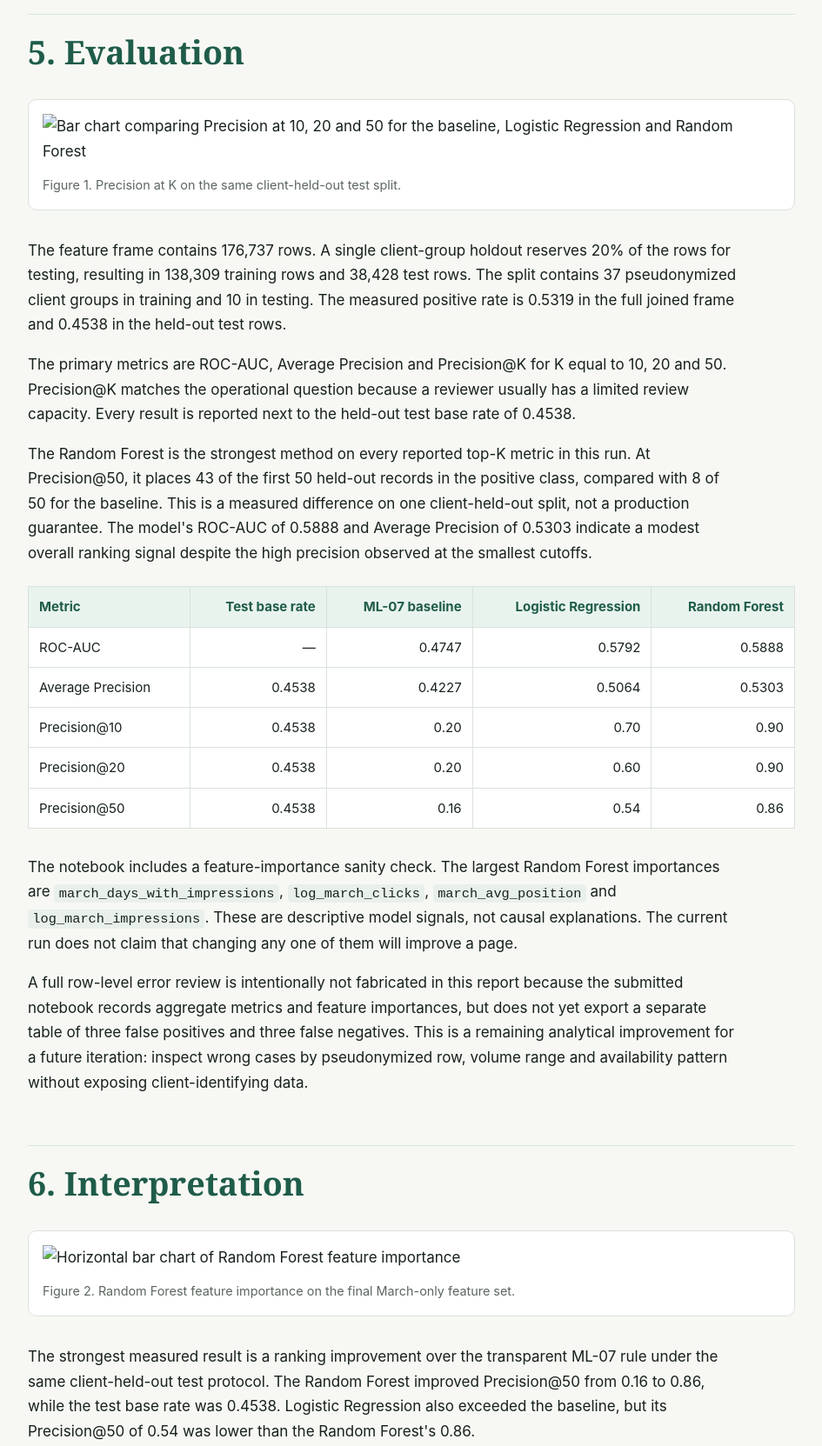
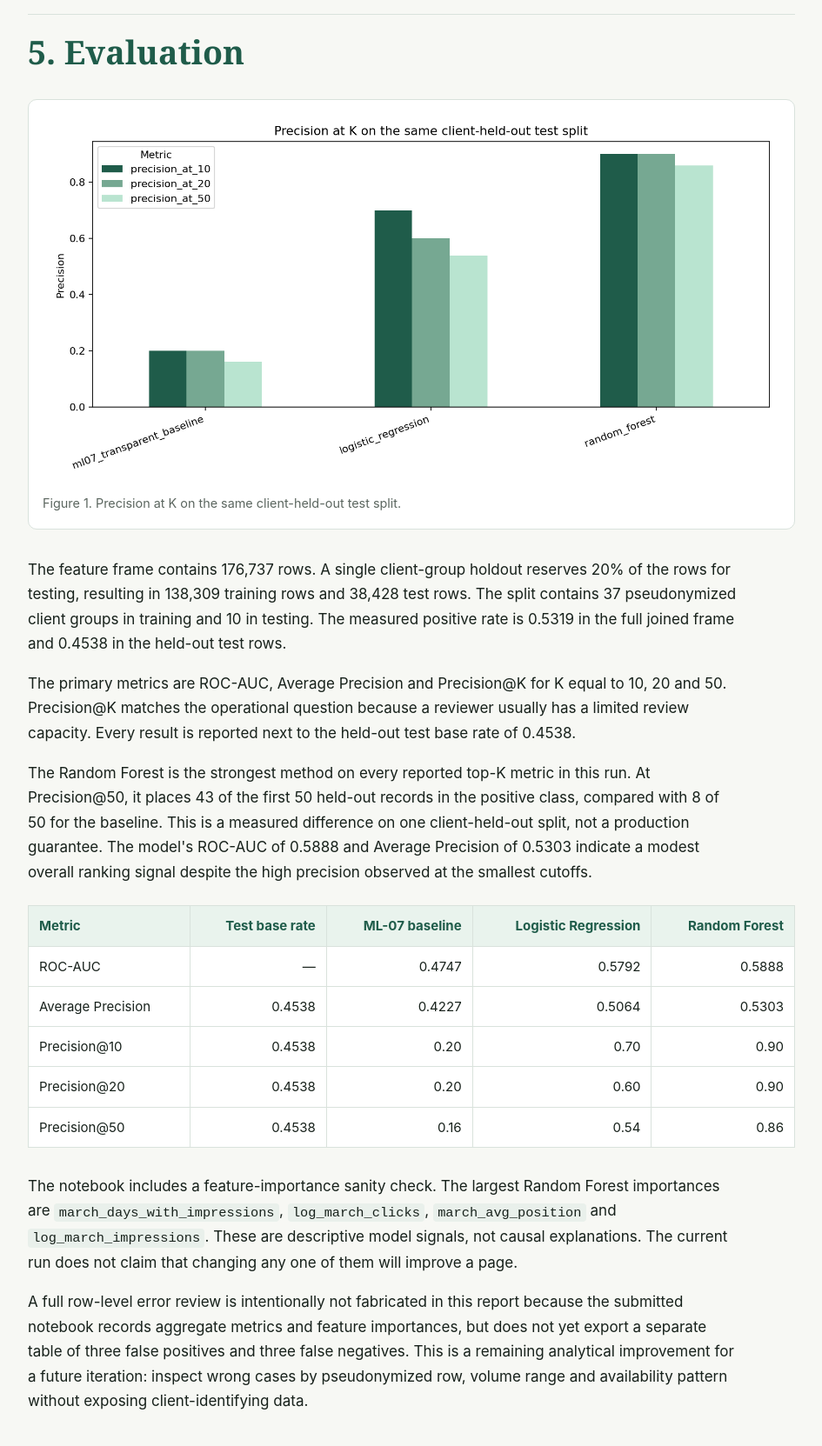
Before and after one commit to Damasoumana1/flyrank-ml-internship-july2026, a plain HTML site: page docs/index.html in a window 1280 px wide. Shown: the part 4520-6183 px from the top of the page at 87% size, without its empty margins (167-1112 px from the left). Drawn offline with Linux system fonts and the light colour scheme.

Commit message:
Publish capstone scientific paper

```diff
--- a/docs/index.html
+++ b/docs/index.html
@@ -256,7 +256,7 @@
 <h2>5. Evaluation</h2>
 
 <figure class="evidence-figure">
-  <img src="../work/outputs/figures/capstone_model_comparison.png" alt="Bar chart comparing Precision at 10, 20 and 50 for the baseline, Logistic Regression and Random Forest">
+  <img src="../work/outputs/capstone_model_comparison.png" alt="Bar chart comparing Precision at 10, 20 and 50 for the baseline, Logistic Regression and Random Forest">
   <figcaption>Figure 1. Precision at K on the same client-held-out test split.</figcaption>
 </figure>
 <p>The feature frame contains 176,737 rows. A single client-group holdout reserves 20% of the rows for testing, resulting in 138,309 training rows and 38,428 test rows. The split contains 37 pseudonymized client groups in training and 10 in testing. The measured positive rate is 0.5319 in the full joined frame and 0.4538 in the held-out test rows.</p>
@@ -315,7 +315,7 @@
 <h2>6. Interpretation</h2>
 
 <figure class="evidence-figure">
-  <img src="../work/outputs/figures/capstone_feature_importance.png" alt="Horizontal bar chart of Random Forest feature importance">
+  <img src="../work/outputs/capstone_feature_importance.png" alt="Horizontal bar chart of Random Forest feature importance">
   <figcaption>Figure 2. Random Forest feature importance on the final March-only feature set.</figcaption>
 </figure>
 <p>The strongest measured result is a ranking improvement over the transparent ML-07 rule under the same client-held-out test protocol. The Random Forest improved Precision@50 from 0.16 to 0.86, while the test base rate was 0.4538. Logistic Regression also exceeded the baseline, but its Precision@50 of 0.54 was lower than the Random Forest's 0.86.</p>
```
